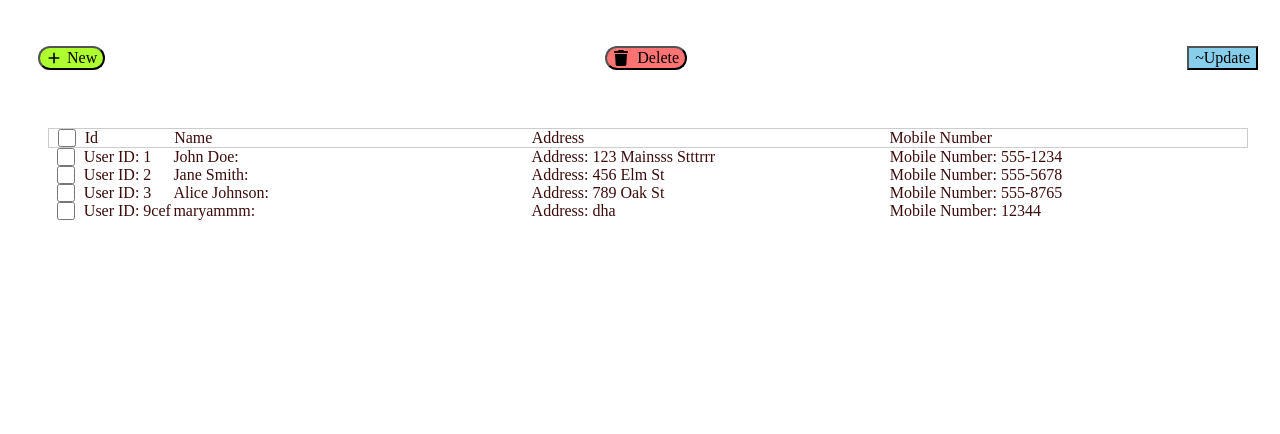
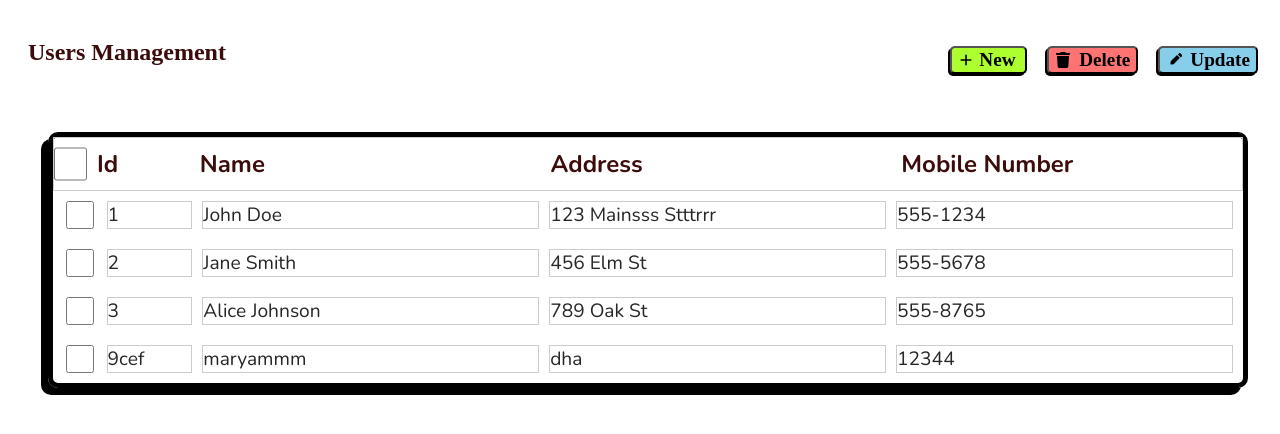
Before and after one commit to Coconut-X/AngularCRUD, an Angular app: page / in a window 1280 px wide. Shown: the top 434 px of the page. Built offline with nearby package versions, Linux system fonts and the light colour scheme; data requests are answered from the project's data file.

Commit message:
forms css left

```diff
--- a/src/app/home/home.component.html
+++ b/src/app/home/home.component.html
@@ -1,6 +1,9 @@
 <div [ngClass] = "makeHomeDull ? 'home-container-dull' : 'home-container'">
 
 <nav class="navbar">
+    <div class="userManagement">
+        <p>Users Management</p>
+    </div>
     <button (click)="toggleAddUserForm()" class="addUserButton">
         <svg xmlns="http://www.w3.org/2000/svg" viewBox="0 0 640 640">
             <path d="M352 128C352 110.3 337.7 96 320 96C302.3 96 288 110.3 288 128L288 288L128 288C110.3 288 96 302.3 96 320C96 337.7 110.3 352 128 352L288 352L288 512C288 529.7 302.3 544 320 544C337.7 544 352 529.7 352 512L352 352L512 352C529.7 352 544 337.7 544 320C544 302.3 529.7 288 512 288L352 288L352 128z"/>
@@ -14,7 +17,13 @@
         </svg>
         <span>Delete</span>
     </button>
-    <button (click)="toggleUpdateUserForm()" class="updateUserButton">~Update</button>
+
+    <button (click)="toggleUpdateUserForm()" class="updateUserButton">
+        <svg xmlns="http://www.w3.org/2000/svg" viewBox="0 0 576 512">
+            <path d="M402.6 83.2l90.2 90.2c3.8 3.8 3.8 10 0 13.8L274.4 405.6l-92.8 10.3c-12.4 1.4-22.9-9.1-21.5-21.5l10.3-92.8L388.8 83.2c3.8-3.8 10-3.8 13.8 0zm162-22.9l-45.2-45.2c-12.5-12.5-32.8-12.5-45.3 0l-39.4 39.4c-3.8 3.8-3.8 10 0 13.8l90.2 90.2c3.8 3.8 10 3.8 13.8 0l39.4-39.4c12.5-12.5 12.5-32.8 0-45.3z"/>
+        </svg>
+        <span>Update</span>
+    </button>
 </nav>
 
 
@@ -26,7 +35,7 @@
 
     <div class="userListContainer">
         <div class="listTitle">
-            <input type="checkbox" (change)="selectAll($event)" style="flex:0.1;" >
+            <input type="checkbox" (change)="selectAll($event)" [checked]="allUsersSelected" style="flex:0.1;" >
             <p style="flex: 0.25;">Id</p>
             <p>Name</p>
             <p>Address</p>
@@ -35,10 +44,10 @@
         @for(user of users; track user.id) {
         <div class="userListItem">
             <input type="checkbox" (change)="onCheckBoxChange($event, user.id)" [checked]="selectedUsers.includes(user.id)" style="flex:0.1;">
-            <p style="flex:0.25">User ID: {{ user.id }}</p>
-            <p>{{ user.name }}: </p>
-            <p>Address: {{ user.address }}</p>
-            <p>Mobile Number: {{ user.mobile_number }}</p>
+            <p style="flex:0.25">{{ user.id }}</p>
+            <p>{{ user.name }}</p>
+            <p>{{ user.address }}</p>
+            <p>{{ user.mobile_number }}</p>
         </div>
         }
     </div>
--- a/src/app/home/home.component.scss
+++ b/src/app/home/home.component.scss
@@ -1,5 +1,7 @@
 // 1. Import Bootstrap's functions first (this is often needed for variable calculations)
 @import "bootstrap/scss/functions";
+/* Import the Nunito font from Google Fonts */
+@import url('https://fonts.googleapis.com/css2?family=Nunito:wght@400;700&display=swap');
 
 // 2. Import Bootstrap's default variables (so you can use them or override them)
 @import "bootstrap/scss/variables";
@@ -10,15 +12,27 @@ $light-red: #ff7373;
 $dark-red: #c53636;
 $sky-blue: #87ceeb;
 
+$button-border-radius: 5px;
+
 .home-container {
   display: flex;
   flex-direction: column;
   background-color: $background-color;
   padding: 20px;
   color: #3c0b0b;
-  border-radius: 5px;
+  border-radius: $button-border-radius;
   text-align: center;
   width: 100%;
+}
+
+.userManagement {
+
+  flex : 15;
+  text-align: left;
+  vertical-align: middle;
+  font-size: 1.5em;
+  font-weight: bold;
+
 }
 
 .navbar{
@@ -26,34 +40,40 @@ $sky-blue: #87ceeb;
   flex-direction: row;
 }
 
+.navbar button{
+  vertical-align: middle;
+  box-shadow: -2px 2px black;
+  font: bold;
+  flex:1
+}
+
+.navbar button > span {
+  font-size: 1.2em;
+  font-weight: bold;
+}
+
 .addUserButton {
   background-color: greenyellow;
   margin: 10px;
-  border-radius: 20px;
-
-  // Add these lines for alignment
+  border-radius: $button-border-radius;
   display: inline-flex;
   align-items: center;
-  gap: 5px; // This adds a small space between the icon and "New"
+  gap: 5px;
 }
 
 .addUserButton svg {
-  width: 1em; // Sizes the icon relative to the font size
+  width: 1em;
   height: 1em;
 }
 
 .deleteUserButton {
   background-color: $light-red;
   margin: 10px;
-
-  // --- ADD THESE LINES ---
-  display: inline-flex;  // Use flex to align children (icon and text)
-  align-items: center;    // Vertically center the icon and text
-  justify-content: center; // Horizontally center them
-  gap: 8px;               // Add space between the icon and text
-
-  // --- MOVE BORDER-RADIUS HERE ---
-  border-radius: 20px;
+  display: inline-flex;
+  align-items: center;
+  justify-content: center;
+  gap: 8px;
+  border-radius: $button-border-radius;
 }
 
 .deleteUserButtonDark{
@@ -61,38 +81,62 @@ $sky-blue: #87ceeb;
   background-color: $dark-red;
 }
 
-// --- ADD THIS NEW RULE FOR THE SVG ---
 .deleteUserButton svg {
-  width: 16px;  // Give the SVG a specific size so it doesn't disappear
+  width: 16px;
   height: 16px;
-  fill: currentColor; // Makes the SVG inherit the button's text color
+  fill: currentColor;
+}
+
+.updateUserButton {
+  background-color: $sky-blue;
+  margin: 10px;
+  border-radius: $button-border-radius;
+  display: inline-flex;
+  align-items: center;
+  gap: 8px;
+}
+
+.updateUserButton svg {
+  width: 16px;
+  height: 16px;
+  fill: currentColor;
 }
 
 
-.updateUserButton{
-  background-color: $sky-blue;
-  margin: 10px;
-}
 .listContainer {
   display: flex;
   flex-direction: column;
   align-items: center;
   margin-top: 20px;
 }
+.listContainer p {
+  font-weight: bold;
+  font-size:  1.2em;
+  margin-bottom: 10px;
+}
 .listTitle {
   display: flex;
   width: 100%;
   border: 1px solid #ccc;
   flex-direction: row;
+  font-weight: bold;
 }
 
 .listTitle p {
   flex: 1;
   margin: 0;
   text-align: left;
+  font-size: 1.5em;
+  padding: 10px;
+
 }
 
 .userListContainer {
+  font-family: 'Nunito', sans-serif;
+  border: 5px solid black;
+  box-shadow: -7px 7px black  ;
+  //color of box shadow
+  border-radius: 10px;
   display: flex;
   flex-direction: column;
   align-items: center;
@@ -103,6 +147,8 @@ $sky-blue: #87ceeb;
   display: flex;
   flex-direction: row;
   width: 100%;
+  gap : 10px;
+  padding: 10px;
 }
 
 
@@ -110,6 +156,10 @@ $sky-blue: #87ceeb;
   flex: 1; /* This allows the paragraph to take up available space */
   text-align: left; /* Aligns the text to the left */
   margin: 0; /* Removes default margin */
+  font-size: 1.2em; /* Adjusts the font size */
+  color: #272626;
+  border: 1px solid #ccc;
+
 }
 
 
--- a/src/app/home/home.component.ts
+++ b/src/app/home/home.component.ts
@@ -17,6 +17,7 @@ import { get } from 'http';
 export class HomeComponent {
 
   atleastOneUserSelected: boolean = false;
+  allUsersSelected: boolean = false; // Track select all checkbox state
 
   showAddUserForm: boolean = false;
   showUpdateUserForm: boolean = false;
@@ -33,18 +34,28 @@ export class HomeComponent {
   // Add this new method inside your HomeComponent class
 
 selectAll(event: any) {
+  this.allUsersSelected = event.target.checked;
 
-  if( event.target.checked) {
+  if(this.allUsersSelected) {
+    // Select all users
+    this.selectedUsers = [];
     this.users.forEach(user => {
-      this.addToSelected(user.id);
+      this.selectedUsers.push(user.id);
     });
+  } else {
+    // Deselect all users
+    this.selectedUsers = [];
+  }
 
-    this.fetchUsers(); // Refresh the user list after selecting all
-  } else {
-    this.selectedUsers = [];
-    this.atleastOneUserSelected = false;
+  this.atleastOneUserSelected = this.selectedUsers.length > 0;
+  console.log("Select all toggled. Selected users:", this.selectedUsers);
+}
+
+  // Helper method to update select all checkbox state
+  updateSelectAllState() {
+    this.allUsersSelected = this.users.length > 0 && this.selectedUsers.length === this.users.length;
+    this.atleastOneUserSelected = this.selectedUsers.length > 0;
   }
-}
 
   getTotalUsersCount(): Observable<number> {
     return this.userService.countUsers();
@@ -53,7 +64,6 @@ selectAll(event: any) {
   onCheckBoxChange(event: any, userId: string) {
     if (event.target.checked) {
       this.addToSelected(userId);
-      this.totalUsers++;
     } else {
       this.removeFromSelected(userId);
     }
@@ -76,7 +86,7 @@ selectAll(event: any) {
     if (!this.selectedUsers.includes(userId)) {
       this.selectedUsers.push(userId);
     }
-    this.atleastOneUserSelected = this.selectedUsers.length > 0;
+    this.updateSelectAllState();
     console.log("Selected users:", this.selectedUsers);
   }
 
@@ -85,7 +95,7 @@ selectAll(event: any) {
       if (index > -1) {
         this.selectedUsers.splice(index, 1);
       }
-      this.atleastOneUserSelected = this.selectedUsers.length > 0;
+      this.updateSelectAllState();
       console.log("Selected users after removal:", this.selectedUsers);
   }
 
@@ -95,13 +105,12 @@ selectAll(event: any) {
       for(const userId of this.selectedUsers) {
         this.userService.deleteUser(userId).subscribe(() => {
           console.log(`User with ID ${userId} deleted successfully.`);
-          this.totalUsers--;
         }, error => {
           console.error(`Error deleting user with ID ${userId}:`, error);
         });
       }
+      this.selectedUsers = [];
       this.fetchUsers(); // Refresh the user list after deletion
-      this.selectedUsers = [];
     }
   }
 
@@ -127,8 +136,13 @@ selectAll(event: any) {
       // Check if the list is empty AFTER the data is received
       if(this.users.length === 0) {
         this.isEmpty = true;
+        this.selectedUsers = [];
+        this.allUsersSelected = false;
+        this.atleastOneUserSelected = false;
       } else {
         this.isEmpty = false;
+        // Update select all state based on current selections
+        this.updateSelectAllState();
       }
     });
   }
```
